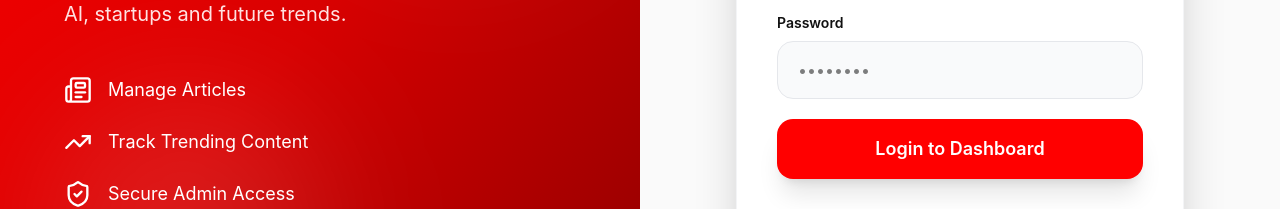
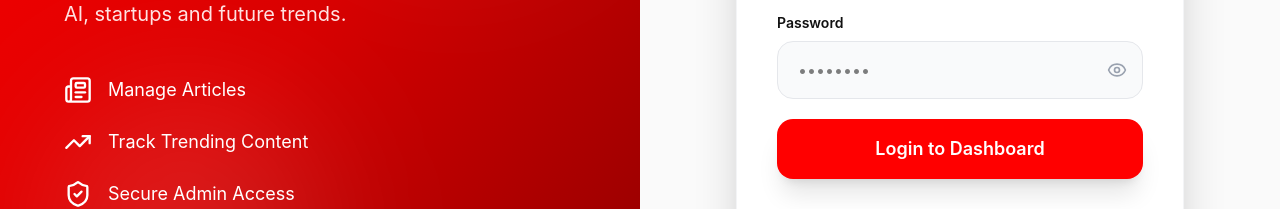
Before and after one commit to Shiv33ndu/admin-techpolariy, a React (Vite) app: page /login in a window 1280 px wide. Shown: the part 387-596 px from the top of the page. Built offline with nearby package versions, Linux system fonts and the light colour scheme; no server answers.

Commit message:
Add password visibility toggle and animated login button
Adds an eye icon on the login password field to show/hide the typed
password, and replaces the static "Authenticating..." button text
with a bouncing-dots animation while the login request is in flight.

```diff
--- a/src/pages/LoginPage.jsx
+++ b/src/pages/LoginPage.jsx
@@ -3,6 +3,8 @@ import {
   ShieldCheck,
   Newspaper,
   TrendingUp,
+  Eye,
+  EyeOff,
 } from "lucide-react";
 
 import useAuthStore from "../store/authStore";
@@ -24,6 +26,9 @@ export default function LoginPage() {
 
   const [error, setError] =
     useState("");
+
+  const [showPassword, setShowPassword] =
+    useState(false);
 
   const handleLogin = async (e) => {
     e.preventDefault();
@@ -180,8 +185,13 @@ export default function LoginPage() {
                   Password
                 </label>
 
+                <div className="relative">
                   <input
-                  type="password"
+                    type={
+                      showPassword
+                        ? "text"
+                        : "password"
+                    }
                     placeholder="••••••••"
                     value={password}
                     onChange={(e) =>
@@ -197,6 +207,7 @@ export default function LoginPage() {
                       border-gray-200
                       px-5
                       py-4
+                      pr-12
                       rounded-2xl
                       outline-none
                       focus:ring-4
@@ -204,6 +215,37 @@ export default function LoginPage() {
                       focus:border-red-500
                     "
                   />
+
+                  <button
+                    type="button"
+                    onClick={() =>
+                      setShowPassword(
+                        (prev) => !prev
+                      )
+                    }
+                    tabIndex={-1}
+                    aria-label={
+                      showPassword
+                        ? "Hide password"
+                        : "Show password"
+                    }
+                    className="
+                      absolute
+                      right-4
+                      top-1/2
+                      -translate-y-1/2
+                      text-gray-400
+                      hover:text-gray-600
+                      transition-colors
+                    "
+                  >
+                    {showPassword ? (
+                      <EyeOff size={20} />
+                    ) : (
+                      <Eye size={20} />
+                    )}
+                  </button>
+                </div>
               </div>
 
               <button
@@ -222,11 +264,26 @@ export default function LoginPage() {
                   hover:scale-[1.02]
                   transition-all
                   duration-300
+                  disabled:opacity-90
+                  disabled:hover:scale-100
+                  disabled:cursor-not-allowed
+                  flex
+                  items-center
+                  justify-center
                 "
               >
-                {loading
-                  ? "Authenticating..."
-                  : "Login to Dashboard"}
+                {loading ? (
+                  <span className="flex items-center gap-2">
+                    <span className="flex items-center gap-1.5">
+                      <span className="w-2.5 h-2.5 bg-white rounded-full animate-bounce [animation-delay:-0.3s]" />
+                      <span className="w-2.5 h-2.5 bg-white rounded-full animate-bounce [animation-delay:-0.15s]" />
+                      <span className="w-2.5 h-2.5 bg-white rounded-full animate-bounce" />
+                    </span>
+                    Authenticating
+                  </span>
+                ) : (
+                  "Login to Dashboard"
+                )}
               </button>
 
             </form>
```
Lines whose indentation alone changed are shown as unchanged.
